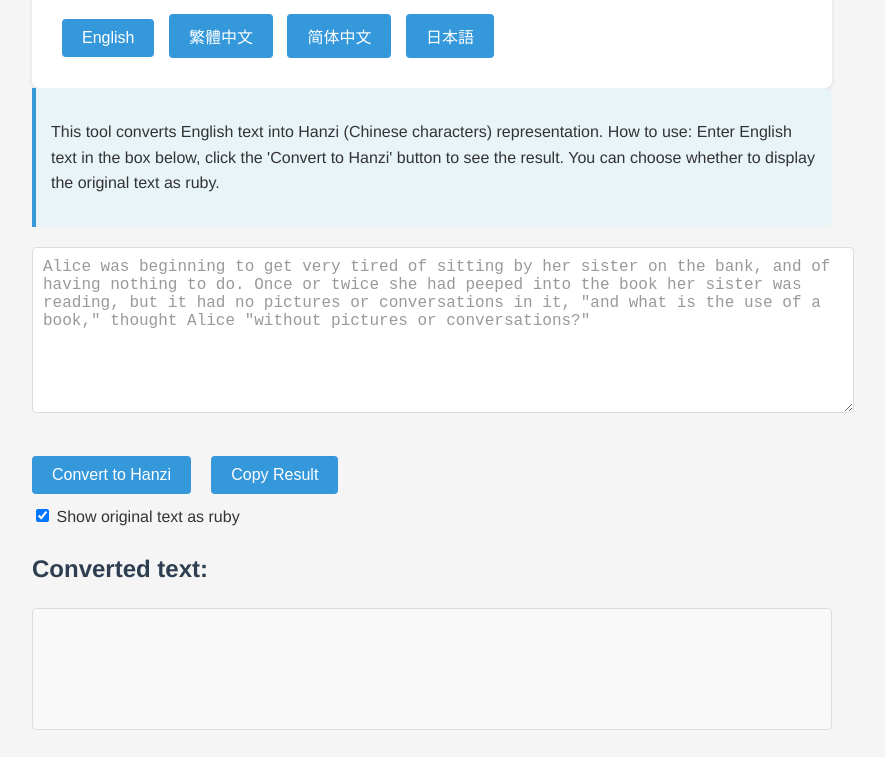
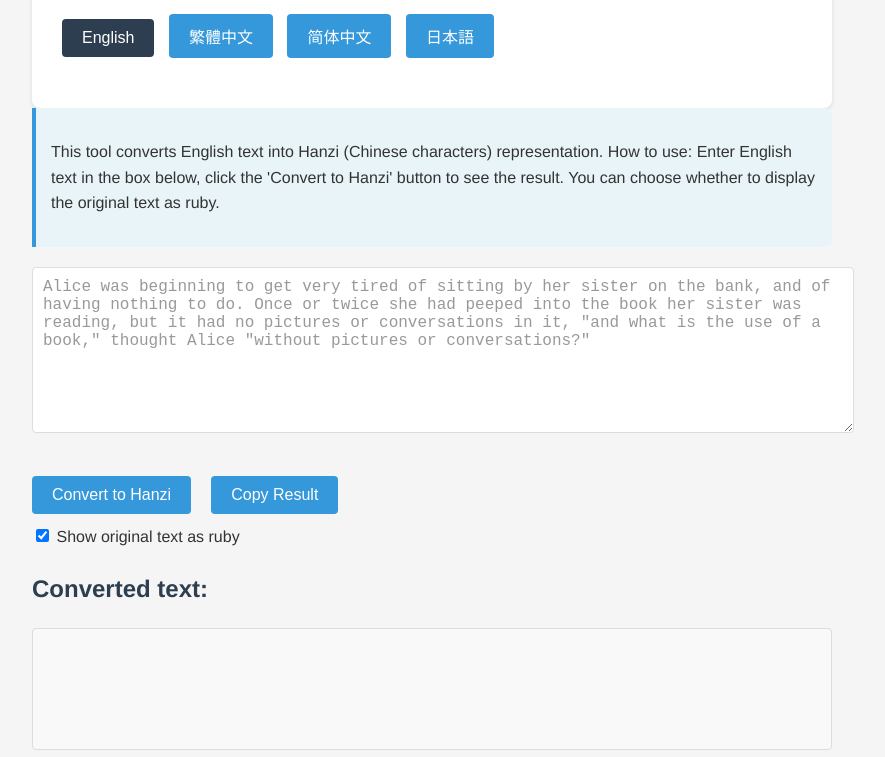
Before and after one commit to tzengyuxio/hanjify, a plain HTML site: page index.html in a window 1280 px wide. Shown: the part 130-887 px from the top of the page, without its empty margins (208-1093 px from the left). Drawn offline with Linux system fonts and the light colour scheme.

Commit message:
fix: fix bug of button highlight and space between words

```diff
--- a/index.html
+++ b/index.html
@@ -145,11 +145,12 @@
   <div class="container">
     <h1 id="title">英語漢字化工具</h1>
 
-    <div class="language-buttons"></div>
-    <button onclick="changeLanguage('en')" id="en-btn">English</button>
-    <button onclick="changeLanguage('zh_tw')" id="zh_tw-btn">繁體中文</button>
-    <button onclick="changeLanguage('zh_cn')" id="zh_cn-btn">简体中文</button>
-    <button onclick="changeLanguage('ja')" id="ja-btn">日本語</button>
+    <div class="language-buttons">
+      <button onclick="changeLanguage('en')" id="en-btn">English</button>
+      <button onclick="changeLanguage('zh_tw')" id="zh_tw-btn">繁體中文</button>
+      <button onclick="changeLanguage('zh_cn')" id="zh_cn-btn">简体中文</button>
+      <button onclick="changeLanguage('ja')" id="ja-btn">日本語</button>
+    </div>
   </div>
 
   <div class="description">
@@ -431,6 +432,8 @@
             outputHTML += `<ruby>${wordList[baseWord]}<rt>${displayedPart}</rt></ruby>${remainingPart}`;
             if (remainingPart === "") {
               lastIsHanji = true;
+            } else {
+              outputHTML += " ";
             }
           } else {
             if (lastIsHanji) {
```
